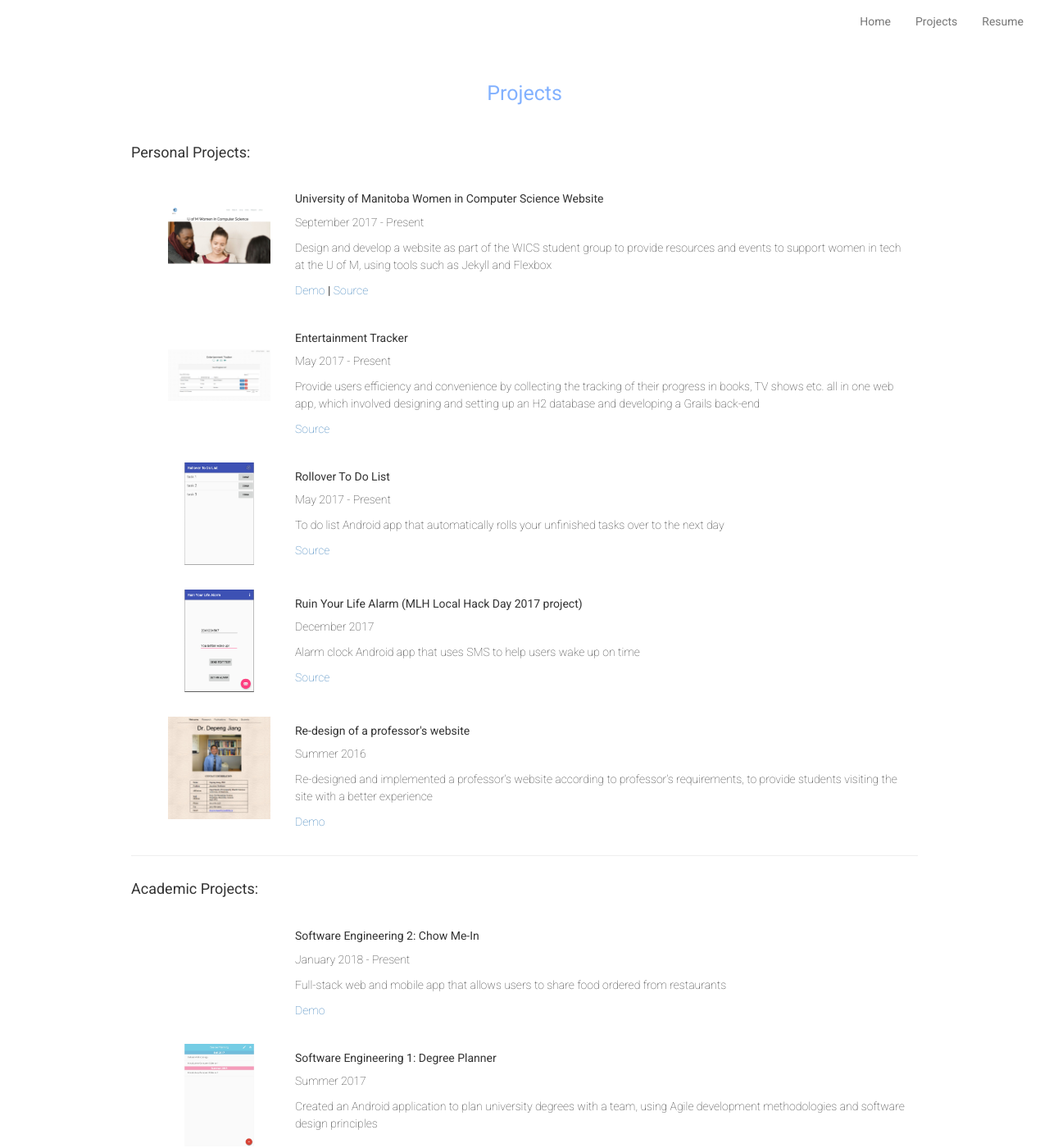
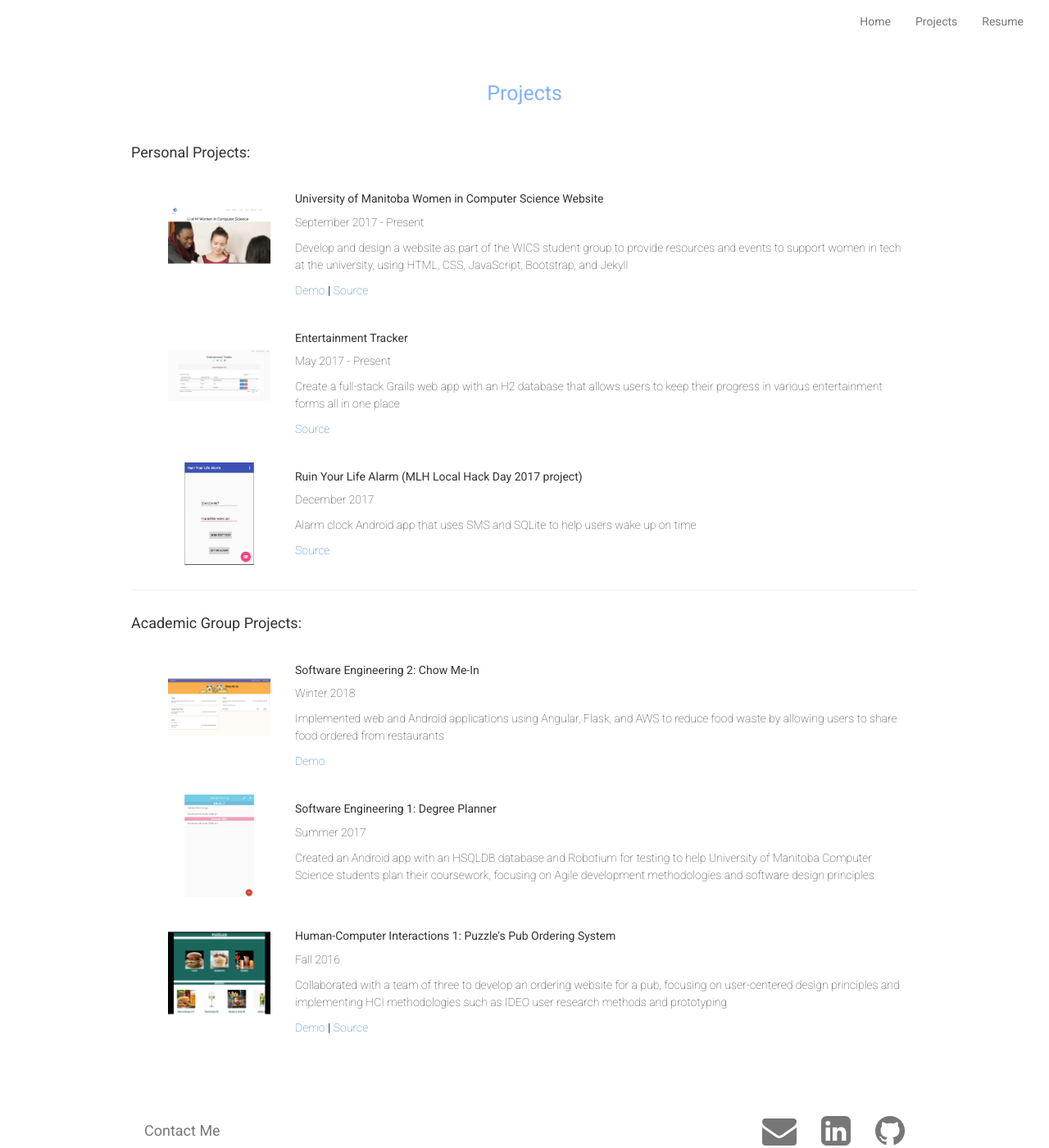
Before and after one commit to tiffcj/tiffcj.github.io, a Jekyll site: the page built from projects/index.html, in a window 1280 px wide and 1400 px high. Shown: the whole window at 82% size. Built offline with Jekyll 4.4.1, drawn with Linux system fonts in a browser that asks for light colours; nearby versions of some CDN libraries; some of the changed text lies outside the part shown.

Commit message:
Update site

```diff
--- a/_includes/about-me.txt
+++ b/_includes/about-me.txt
@@ -1 +1 @@
-I am a fourth-year Computer Science co-op student at the University of Manitoba in Winnipeg, Canada. I have completed 2 work terms so far - the first at Agriculture and Agri-Food Canada and the second at D2L. My experiences lie in full-stack web development, including a Grails back-end and Polymer web apps. I am passionate about problem solving and learning new technology, and in my spare time I enjoy hacking away at programming contests such as Google Code Jam and LeetCode, and at various web and mobile development projects. I also like to get involved in the community. I helped found the first University chapter of the Canadian Liver Foundation in Canada and as a member of the University of Manitoba Women in Computer Science student group, I am passionate about supporting women in tech. My goal is to make a positive impact by applying what I learned to find the best solution to technical problems.
+I am a fourth-year Computer Science co-op student at the University of Manitoba in Winnipeg, Canada, graduating in April 2019. I have completed three software development work terms - the first at Agriculture and Agri-Food Canada, the second at D2L, and the third at Amazon. My experiences lie in full-stack web development, including Grails and Java services integrated with databases and AWS services and Polymer web apps. I am passionate about problem-solving and learning new technology, and in my spare time, I enjoy hacking away at programming contests such as ACM Programming Contests and Google Code Jam and at various web and mobile development projects. I also like to get involved in the community. I helped found the first University chapter of the Canadian Liver Foundation in Canada and as a member of the University of Manitoba Women in Computer Science student group, I am passionate about supporting women in tech. My goal is to make a positive impact by applying what I learned to find the best solution to technical problems.
--- a/_includes/footer.html
+++ b/_includes/footer.html
@@ -28,7 +28,7 @@
         <div class="footer-container">
             <div class="navbar-header navbar-brand">Contact Me</div>
             <ul class="nav navbar-nav navbar-right footer-icons">
-                <li><a href="mailto:tiffanyjiang598@gmail.com" target="_blank"><span class="fa fa-envelope fa-3x"></span></a></li>
+                <li><a href="mailto:tiffanycjiang@gmail.com" target="_blank"><span class="fa fa-envelope fa-3x"></span></a></li>
                 <li><a href="https://www.linkedin.com/in/tiffjiang" target="_blank"><span class="fa fa-linkedin-square fa-3x"></span></a></li>
                 <li><a href="https://github.com/tiffcj" target="_blank"><span class="fa fa-github fa-3x"></span></a></li>
             </ul>
--- a/_includes/header.html
+++ b/_includes/header.html
@@ -17,7 +17,7 @@
             <ul class="nav navbar-nav navbar-right">
                 <li><a href="{{ site.baseurl }}/">Home</a></li>
                 <li><a href="{{ site.baseurl }}/projects">Projects</a></li>
-                <li><a href="https://drive.google.com/file/d/1FCqz1VPWOjsWes-2UmA6uytXFXWNTyhB/view?usp=sharing" target="_blank">Resume</a></li>
+                <li><a href="https://drive.google.com/file/d/1_gEDZ7dLzse9oGDONN_adF9SDY4d33Rl/view?usp=sharing" target="_blank">Resume</a></li>
             </ul>
         </div>
     </div>
--- a/projects/index.html
+++ b/projects/index.html
@@ -16,7 +16,7 @@ title: Projects
             <div class="col-md-10">
                 <h5>University of Manitoba Women in Computer Science Website</h5>
                 <p class="body-text">September 2017 - Present</p>
-                <p class="body-text">Design and develop a website as part of the WICS student group to provide resources and events to support women in tech at the U of M, using tools such as Jekyll and Flexbox</p>
+                <p class="body-text">Develop and design a website as part of the WICS student group to provide resources and events to support women in tech at the university, using HTML, CSS, JavaScript, Bootstrap, and Jekyll</p>
                 <a class="body-text" href="http://cs.umanitoba.ca/~wics/" target="_blank">Demo</a> | <a class="body-text" href="https://github.com/umwics/wics-site" target="_blank">Source</a>
             </div>
         </div>
@@ -26,12 +26,12 @@ title: Projects
             <div class="col-md-10">
                 <h5>Entertainment Tracker</h5>
                 <p class="body-text">May 2017 - Present</p>
-                <p class="body-text">Provide users efficiency and convenience by collecting the tracking of their progress in books, TV shows etc. all in one web app, which involved designing and setting up an H2 database and developing a Grails back-end</p>
+                <p class="body-text">Create a full-stack Grails web app with an H2 database that allows users to keep their progress in various entertainment forms all in one place</p>
                 <a class="body-text" href="https://github.com/tiffcj/entertainment-tracker" target="_blank">Source</a>
             </div>
         </div>
 
-        <div class="project row">
+        <!-- <div class="project row">
             <div class="col-md-2"><img src="{{ site.baseurl }}/images/rtdl.png" class="project-image"></div>
             <div class="col-md-10">
                 <h5>Rollover To Do List</h5>
@@ -39,19 +39,19 @@ title: Projects
                 <p class="body-text">To do list Android app that automatically rolls your unfinished tasks over to the next day</p>
                 <a class="body-text" href="https://github.com/tiffcj/RolloverToDoList" target="_blank">Source</a>
             </div>
-        </div>
+        </div> -->
 
         <div class="project row">
             <div class="col-md-2"><img src="{{ site.baseurl }}/images/ryla.png" class="project-image"></div>
             <div class="col-md-10">
                 <h5>Ruin Your Life Alarm (MLH Local Hack Day 2017 project)</h5>
                 <p class="body-text">December 2017</p>
-                <p class="body-text">Alarm clock Android app that uses SMS to help users wake up on time</p>
+                <p class="body-text">Alarm clock Android app that uses SMS and SQLite to help users wake up on time</p>
                 <a class="body-text" href="https://github.com/tiffcj/ruin-your-life-alarm" target="_blank">Source</a>
             </div>
         </div>
 
-        <div class="project row">
+        <!-- <div class="project row">
             <div class="col-md-2"><img src="{{ site.baseurl }}/images/dj.png" class="project-image"></div>
             <div class="col-md-10">
                 <h5>Re-design of a professor's website</h5>
@@ -59,18 +59,18 @@ title: Projects
                 <p class="body-text">Re-designed and implemented a professor’s website according to professor’s requirements, to provide students visiting the site with a better experience</p>
                 <a class="body-text" href="http://home.cc.umanitoba.ca/~jiang" target="_blank">Demo</a>
             </div>
-        </div>
+        </div> -->
 
         <hr class="line">
 
-        <h4 class="project-heading-text">Academic Projects:</h4>
+        <h4 class="project-heading-text">Academic Group Projects:</h4>
 
         <div class="project row">
-            <div class="col-md-2"></div>
+            <div class="col-md-2"><img src="{{ site.baseurl }}/images/cmi.jpg" class="project-image"></div>
             <div class="col-md-10">
                 <h5>Software Engineering 2: Chow Me-In</h5>
-                <p class="body-text">January 2018 - Present</p>
-                <p class="body-text">Full-stack web and mobile app that allows users to share food ordered from restaurants</p>
+                <p class="body-text">Winter 2018</p>
+                <p class="body-text">Implemented web and Android applications using Angular, Flask, and AWS to reduce food waste by allowing users to share food ordered from restaurants</p>
                 <a class="body-text" href="https://chowme-in.com/" target="_blank">Demo</a>
             </div>
         </div>
@@ -80,7 +80,7 @@ title: Projects
             <div class="col-md-10">
                 <h5>Software Engineering 1: Degree Planner</h5>
                 <p class="body-text">Summer 2017</p>
-                <p class="body-text">Created an Android application to plan university degrees with a team, using Agile development methodologies and software design principles</p>
+                <p class="body-text">Created an Android app with an HSQLDB database and Robotium for testing to help University of Manitoba Computer Science students plan their coursework, focusing on Agile development methodologies and software design principles</p>
             </div>
         </div>
 
@@ -89,7 +89,7 @@ title: Projects
             <div class="col-md-10">
                 <h5>Human-Computer Interactions 1: Puzzle's Pub Ordering System</h5>
                 <p class="body-text">Fall 2016</p>
-                <p class="body-text">Collaborated with a team of 3 to develop an ordering website for a pub, focusing on user-centered design principles and implementing HCI methodologies such as IDEO user research methods and prototyping</p>
+                <p class="body-text">Collaborated with a team of three to develop an ordering website for a pub, focusing on user-centered design principles and implementing HCI methodologies such as IDEO user research methods and prototyping</p>
                 <a class="body-text" href="https://tiffcj.github.io/puzzles/" target="_blank">Demo</a> | <a class="body-text" href="https://github.com/tiffcj/puzzles" target="_blank">Source</a>
             </div>
         </div>
```
Also changed, not shown: images/cmi.jpg (added).
